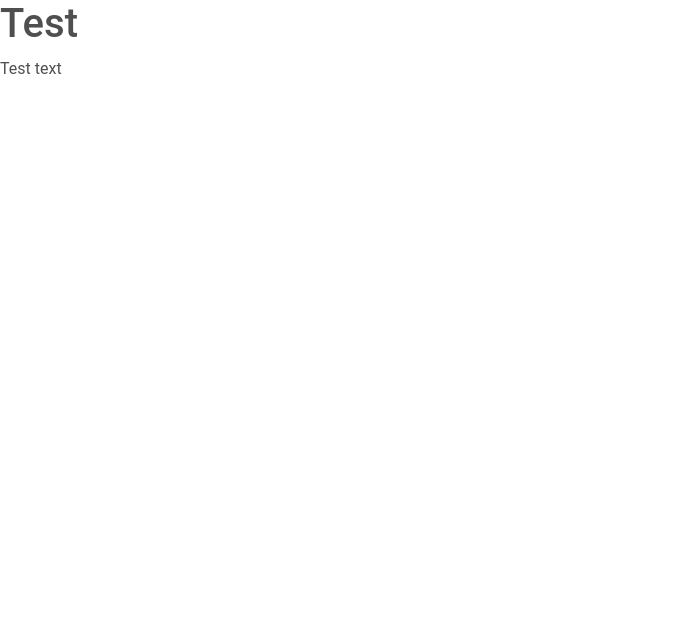
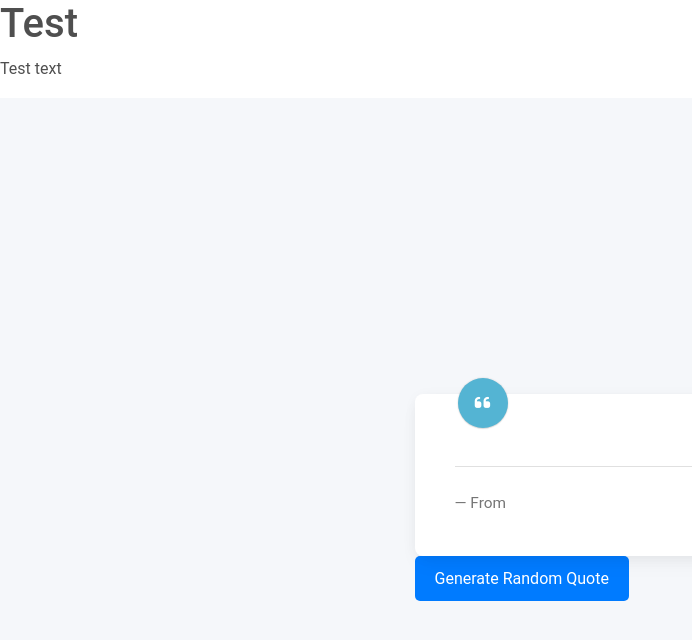
Before and after one commit to Giftyaning/Shakespeers, a React (Vite) app: page / in a window 1280 px wide. Shown: the top 640 px of the page, without its empty margins (0-692 px from the left). Built offline with nearby package versions, Linux system fonts and the light colour scheme.

Commit message:
Changed quotes.json to plays.js for random quote generation

```diff
--- a/package.json
+++ b/package.json
@@ -4,7 +4,7 @@
   "version": "0.0.0",
   "type": "module",
   "scripts": {
-    "dev": "vite",
+    "dev": "vite --force",
     "build": "vite build",
     "lint": "eslint . --ext js,jsx --report-unused-disable-directives --max-warnings 0",
     "preview": "vite preview"
--- a/src/App.jsx
+++ b/src/App.jsx
@@ -1,8 +1,8 @@
 import { useState } from 'react'
 import { BrowserRouter as Router, Route, Routes } from 'react-router-dom'
 import './App.css'
-import Quote from './components/Quote'
-import Homepage from './components/Homepage'
+import Quote from './components/Quote/index.jsx'
+import Homepage from './components/Homepage/index.jsx'
 
 
 function App() {
@@ -10,6 +10,7 @@ function App() {
   return (
     <>
       <Homepage/>
+      <Quote/>
     </>
   )
 }
--- a/src/components/Quote/index.jsx
+++ b/src/components/Quote/index.jsx
@@ -1,4 +1,5 @@
-import React, { useState, useEffect } from 'react'
+import React, { useState } from 'react'
+import plays from '../../data/plays.js'
 import './style.css'
 import {
   MDBCard,
@@ -9,26 +10,34 @@ import {
   MDBRow,
   MDBTypography,
 } from "mdb-react-ui-kit";
-import quotes from '../../data/quotes.json'
 
-function Quote() {
-  const [quote, setQuote] = useState({
-    "quote": "Test",
-    "book": 'Test'
-  })
+
+
+const Quote = () => {
+  const [quote, setQuote] = useState('');
 
   const generateQuote = () => {
-    const randomQuote = quotes[Math.floor(Math.random() * (5))]
-    const { quote, book } = randomQuote
+    if (plays.length === 0) {
+      console.error('No plays data available.');
+      return;
+    }
+
+    const randomPlayIndex = Math.floor(Math.random() * plays.length);
+    const randomPlay = plays[randomPlayIndex];
+    const randomPlayName = randomPlay.name
+
+    if (!randomPlay.quotes || randomPlay.quotes.length === 0) {
+      console.error('No quotes available for the selected play.');
+      return;
+    }
+
+    const randomQuoteIndex = Math.floor(Math.random() * randomPlay.quotes.length);
+    const selectedQuote = randomPlay.quotes[randomQuoteIndex];
     setQuote({
-      "quote": quote,
-      "book": book
-    })
-  }
-
-  useEffect(() => {
-    generateQuote()
-  }, [])
+      "quote":selectedQuote,
+      "play":randomPlayName
+    });
+        };
 
 
   return (
@@ -46,21 +55,21 @@ function Quote() {
                     <MDBIcon fas icon="quote-left text-white" />
                   </div>
                   <p className="mb-0 mt-2 font-italic">
-                    { quote.quote }
+                    {quote && <p className="random-quote">{quote.quote}</p>}
                   </p>
                   <footer className="blockquote-footer pt-4 mt-4 border-top">
                     From
-                    <cite title="Source Title"> { quote.book }</cite>
+                    <cite title="Source Title"> { quote.play }</cite>
                   </footer>
                 </MDBTypography>
               </MDBCardBody>
             </MDBCard>
-            <button onClick={ generateQuote }>Generate new quote</button>
+            <button className="random-quote-button" onClick={generateQuote}>Generate Random Quote</button>
           </MDBCol>
         </MDBRow>
       </MDBContainer>
     </section>
   )
-}
+};
 
-export default Quote
+export default Quote;
--- a/src/components/Quote/style.css
+++ b/src/components/Quote/style.css
@@ -14,3 +14,27 @@
   top: -40px;
   left: 19px;
   }
+
+  .random-quote-container {
+    text-align: center;
+    margin-top: 20px;
+  }
+
+  .random-quote-button {
+    padding: 10px 20px;
+    background-color: #007bff;
+    color: white;
+    border: none;
+    border-radius: 5px;
+    cursor: pointer;
+  }
+
+  .random-quote-button:hover {
+    background-color: #0056b3;
+  }
+
+  .random-quote {
+    margin-top: 20px;
+    font-style: italic;
+    font-size: 18px;
+  }
```
